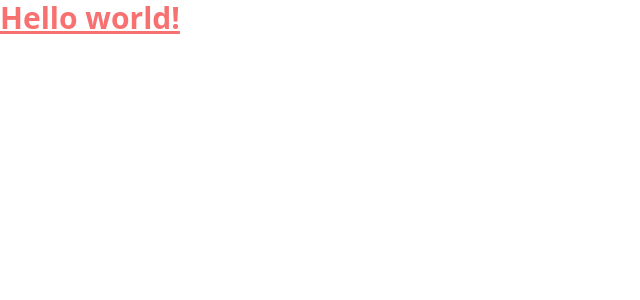
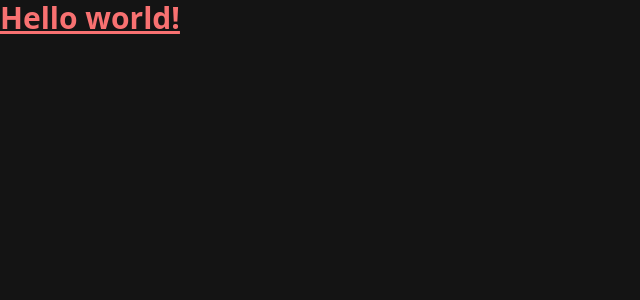
Before and after one commit to HarikrishnanYPR1707/social-link-profile, a React (Vite) app: page / in a window 1280 px wide. Shown: the top 300 px of the page, without its empty margins (0-640 px from the left). Built offline with nearby package versions, Linux system fonts and the light colour scheme.

Commit message:
Added background color

```diff
--- a/src/index.css
+++ b/src/index.css
@@ -3,3 +3,7 @@
 @tailwind base;
 @tailwind components;
 @tailwind utilities;
+
+body {
+  background: #141414;
+}
```
